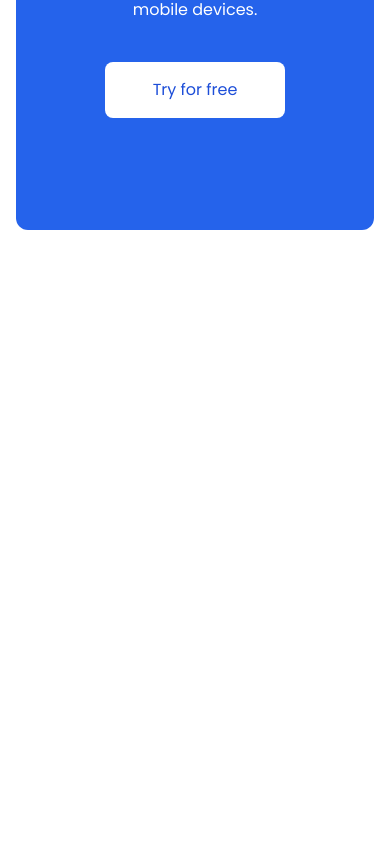
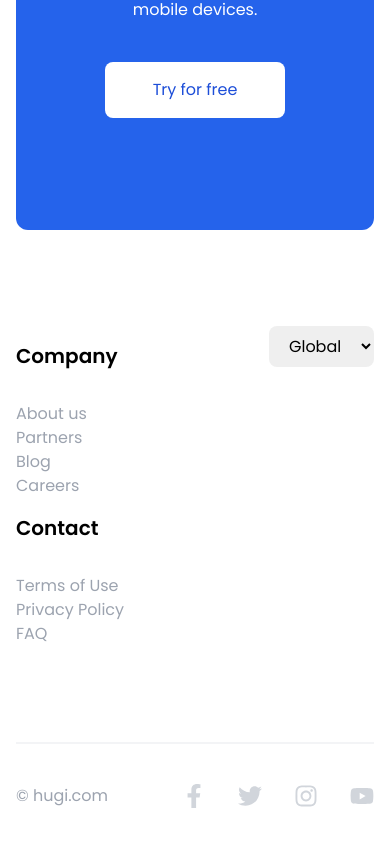
Before and after one commit to juvpengele/nextjs-tailwindcss-startup-website, a Next.js app: page / in a window 390 px wide. Shown: the part 6855-7701 px from the top of the page. Before the commit the page ends 7125 px from the top, so only its background shows below. Built offline with nearby package versions, Linux system fonts and the light colour scheme.

Commit message:
Feature: Home
- Integrate the footer as a layout component in the home page

```diff
--- a/components/home/HomeCta.js
+++ b/components/home/HomeCta.js
@@ -3,7 +3,7 @@ import Button from "../shared/Button";
 export default function HomeCta() {
     return (
         <div className="py-28 px-6 my-10 flex flex-col items-center justify-center bg-blue-600 rounded-xl text-white">
-            <h4 className="w-full md:w-1/3 lg:w-1/4 text-3xl text-center font-bold leading-normal">Online Security For You & Your Family</h4>
+            <h4 className="w-full lg:w-1/3 xl:w-1/4 text-3xl text-center font-bold leading-normal">Online Security For You & Your Family</h4>
             <p className="my-10 w-full md:w-2/3 text-center">
                 With our advanced technology, you can enjoy a
                 safe and private Internet experience without compromising
--- /dev/null
+++ b/components/layouts/Footer.js
@@ -0,0 +1,45 @@
+import { FaFacebookF, FaTwitter, FaInstagram, FaYoutube } from 'react-icons/fa'
+
+
+export default function Footer() {
+    return (
+        <footer className="py-14 container px-4">
+            <div className="flex justify-between pb-24  border-b-2 border-gray-100">
+                <div className="flex flex-wrap flex-1">
+                    <div className="w-full md:w-1/4">
+                        <span className="mb-8 pt-4 inline-flex text-black text-xl font-semibold">Company</span>
+                        <ul>
+                            <li className="text-gray-400 ">About us</li>
+                            <li className="text-gray-400 ">Partners</li>
+                            <li className="text-gray-400 ">Blog</li>
+                            <li className="text-gray-400 ">Careers</li>
+                        </ul>
+                    </div>
+                    <div className="w-full md:w-1/4">
+                        <h5  className="mb-8 pt-4 inline-flex text-black text-xl font-semibold">Contact</h5>
+                        <ul>
+                            <li className="text-gray-400 ">Terms of Use</li>
+                            <li className="text-gray-400 ">Privacy Policy</li>
+                            <li className="text-gray-400 ">FAQ</li>
+                        </ul>
+                    </div>
+                </div>
+                <div>
+                    <select className="px-4 py-2 rounded-lg">
+                        <option>Global</option>
+                        <option>Local</option>
+                    </select>
+                </div>
+            </div>
+            <div className="py-10 flex flex-wrap justify-between">
+                <span className="text-gray-400">&copy; hugi.com</span>
+                <div className="flex">
+                    <FaFacebookF className="text-gray-300 text-2xl ml-8"/>
+                    <FaTwitter className="text-gray-300 text-2xl ml-8"/>
+                    <FaInstagram className="text-gray-300 text-2xl ml-8"/>
+                    <FaYoutube className="text-gray-300 text-2xl ml-8"/>
+                </div>
+            </div>
+        </footer>
+    )
+}
--- a/components/layouts/Layout.js
+++ b/components/layouts/Layout.js
@@ -1,3 +1,4 @@
+import Footer from "./Footer"
 import Navbar from "./Navbar"
 
 export default function Layout({ children }) {
@@ -7,6 +8,7 @@ export default function Layout({ children }) {
             <div className="container px-4">
                 { children }
             </div>
+            <Footer />
         </>
     )
 }
--- a/components/shared/Price.js
+++ b/components/shared/Price.js
@@ -55,7 +55,7 @@ export default function Price() {
     )
 
     return (
-        <div className="py-16">
+        <section className="py-16">
             <div className="text-center">
                 <h2 className="text-4xl py-6 font-bold">Get complete peace of mind online</h2>
                 <p className="text-gray-400">
@@ -87,6 +87,6 @@ export default function Price() {
                     }
                 </div>
             </div>
-        </div>
+        </section>
     )
 }
```
